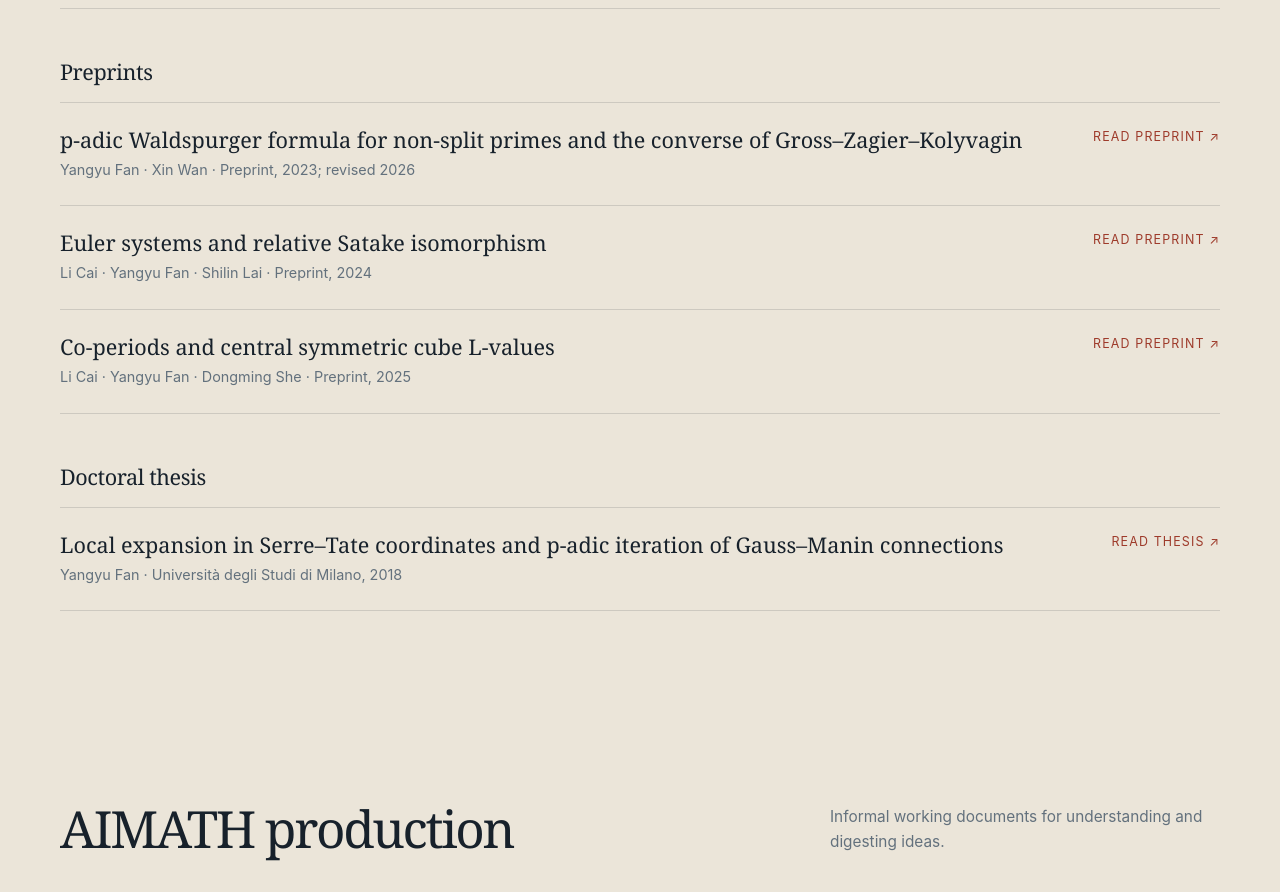
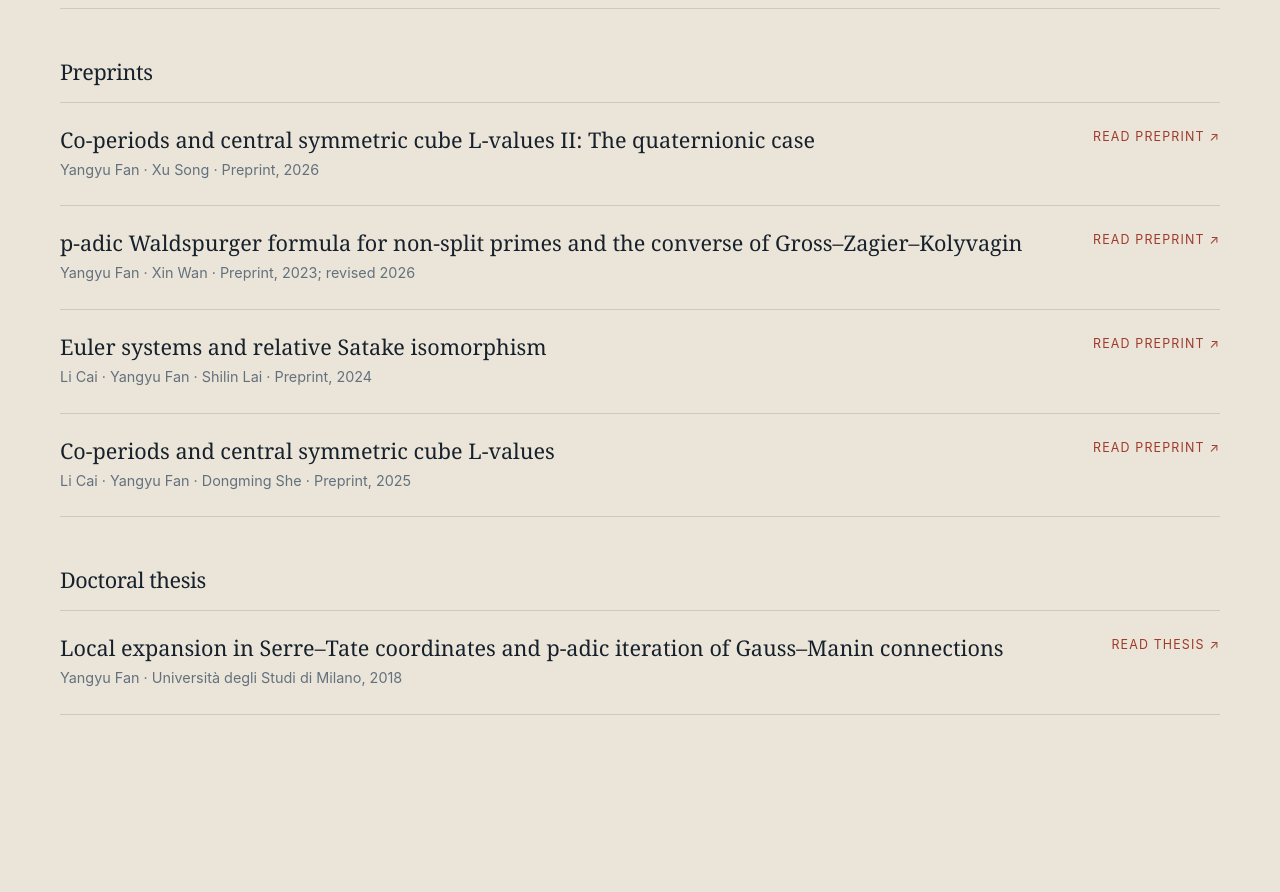
Before and after one commit to luanshenjun-hub/luanshenjun-hub.github.io, a plain HTML site: page index.html in a window 1280 px wide. Shown: the part 2780-3672 px from the top of the page. Drawn offline with Linux system fonts and the light colour scheme.

Commit message:
Add quaternionic co-periods paper to preprints

```diff
--- a/index.html
+++ b/index.html
@@ -293,6 +293,10 @@
           <h4 class="paper-group-title">Preprints</h4>
           <div class="publication-list">
             <article class="publication">
+              <div><h3>Co-periods and central symmetric cube L-values II: The quaternionic case</h3><p>Yangyu Fan · Xu Song · Preprint, 2026</p></div>
+              <a href="papers/Coperiod%20II(1).pdf" target="_blank" rel="noreferrer" aria-label="Read Co-periods and central symmetric cube L-values II: The quaternionic case">Read preprint ↗</a>
+            </article>
+            <article class="publication">
               <div><h3>p-adic Waldspurger formula for non-split primes and the converse of Gross–Zagier–Kolyvagin</h3><p>Yangyu Fan · Xin Wan · Preprint, 2023; revised 2026</p></div>
               <a href="https://arxiv.org/abs/2304.09806" target="_blank" rel="noreferrer" aria-label="Read p-adic Waldspurger formula for non-split primes and the converse of Gross-Zagier-Kolyvagin">Read preprint ↗</a>
             </article>
```
